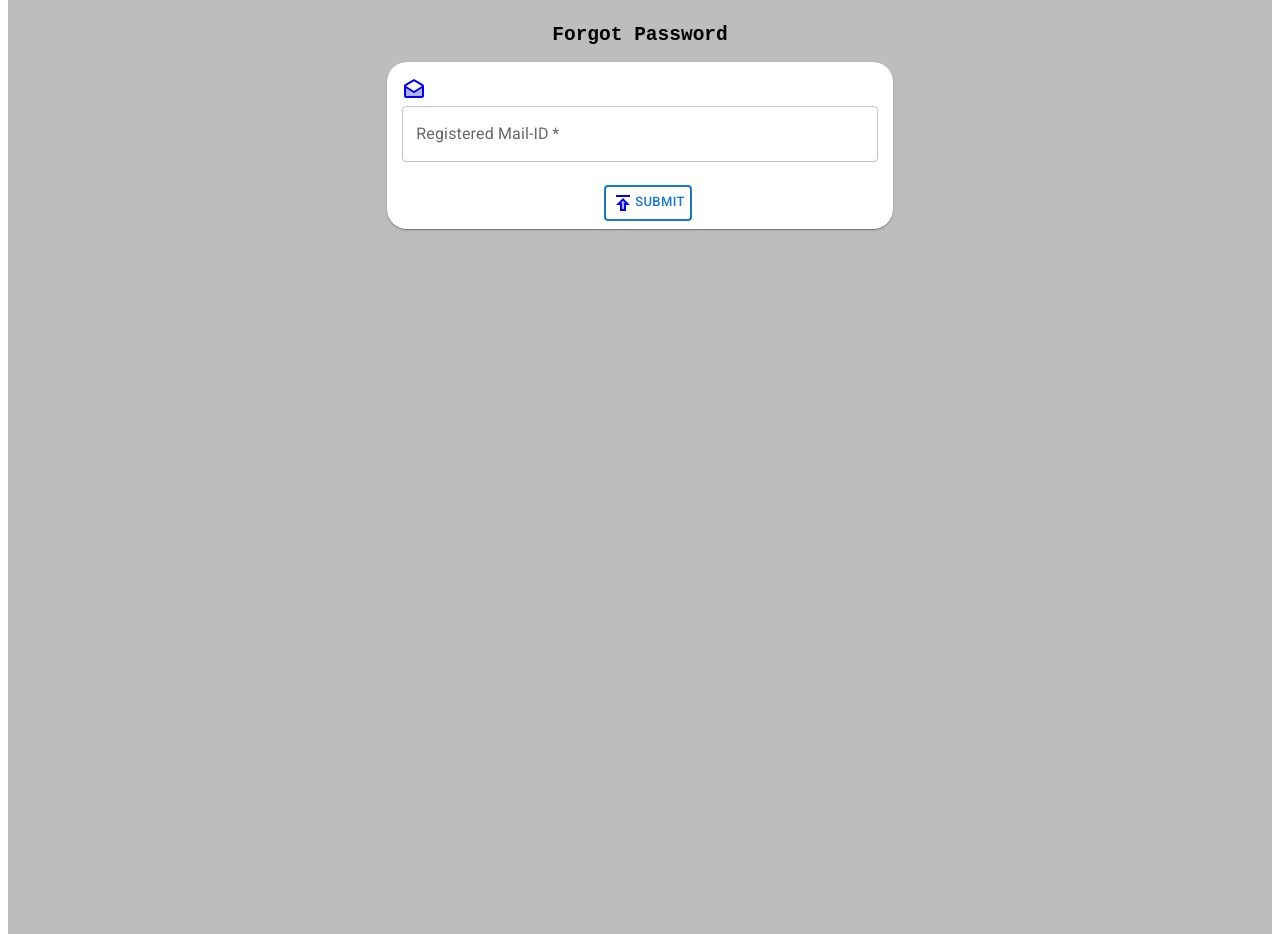
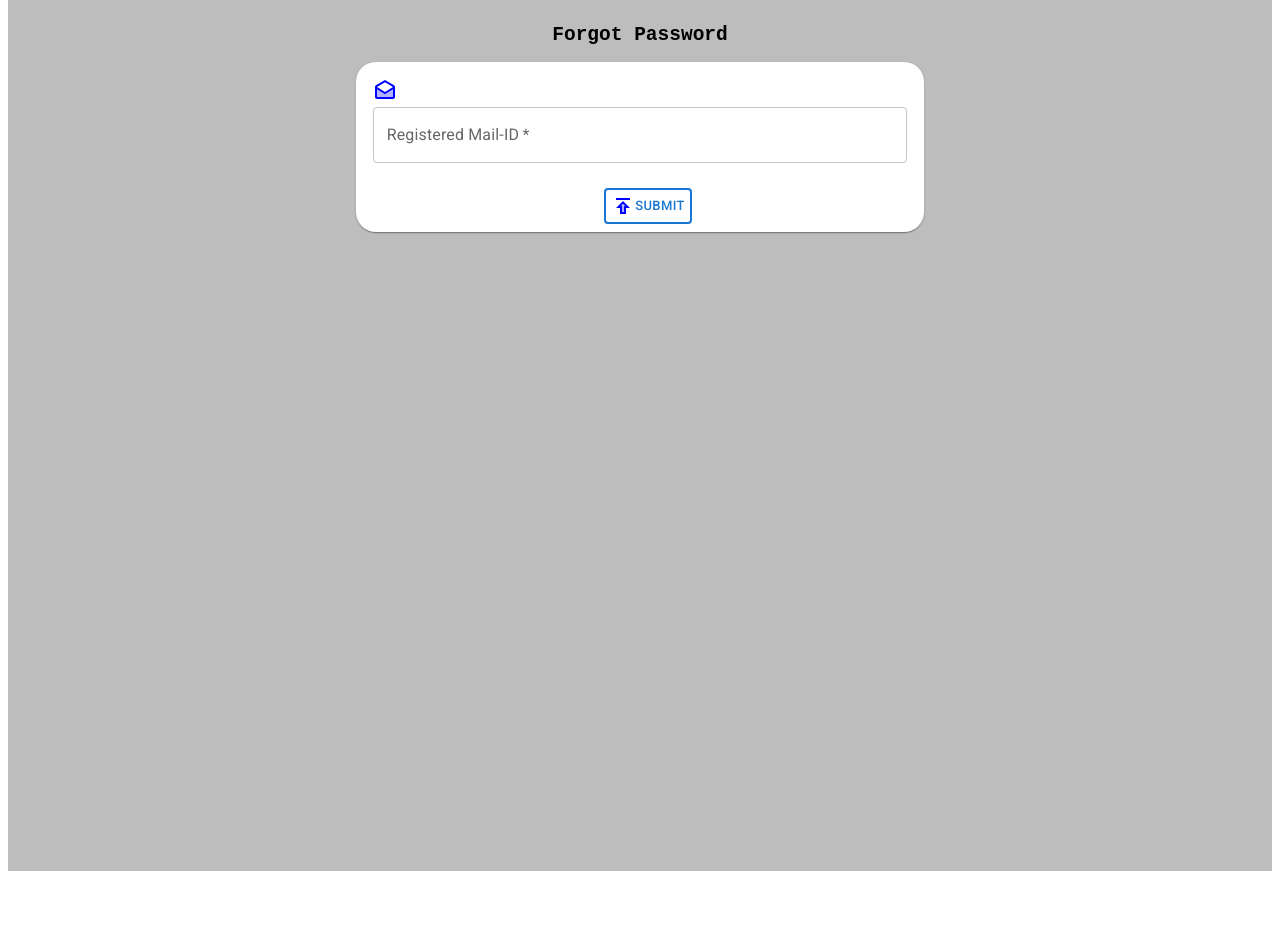
Before and after one commit to Giricr7/password-reset, a React (Create React App) app: page /#/ in a window 1280 px wide. After the commit the page ends 871 px from the top, so only its background shows below. Built offline with nearby package versions, Linux system fonts and the light colour scheme.

Commit message:
width adjustment

```diff
--- a/src/EmailPage.js
+++ b/src/EmailPage.js
@@ -60,7 +60,8 @@ function EmailVerfication() {
 
     return (
         <div className = "App">
-       {loading ?<HashLoader color={"blue"} loading={loading} css={override} size={50} /> : <div className="App" style={{ padding: "10%",background:"#bdbdbd" }}>
+            {loading ? <HashLoader color={"blue"} loading={loading} css={override} size={50} /> :
+                <div className="App" style={{ padding: "5%", background: "#bdbdbd" }}>
         <Grid
         className="email_grid"
         container
--- a/src/PasswordChange.js
+++ b/src/PasswordChange.js
@@ -78,7 +78,7 @@ function PasswordChange() {
                         alignItems="center"
                         justify="center"
                     >
-                        <h2 style={{ color: "black", fontFamily: "monospace" }}>New Password</h2>
+                        <h2 style={{ color: "black", fontFamily: "monospace" }}>Password Reset</h2>
                             <Card
                                 className="pass_card"
                             style={{borderRadius: "20px" }}
```
